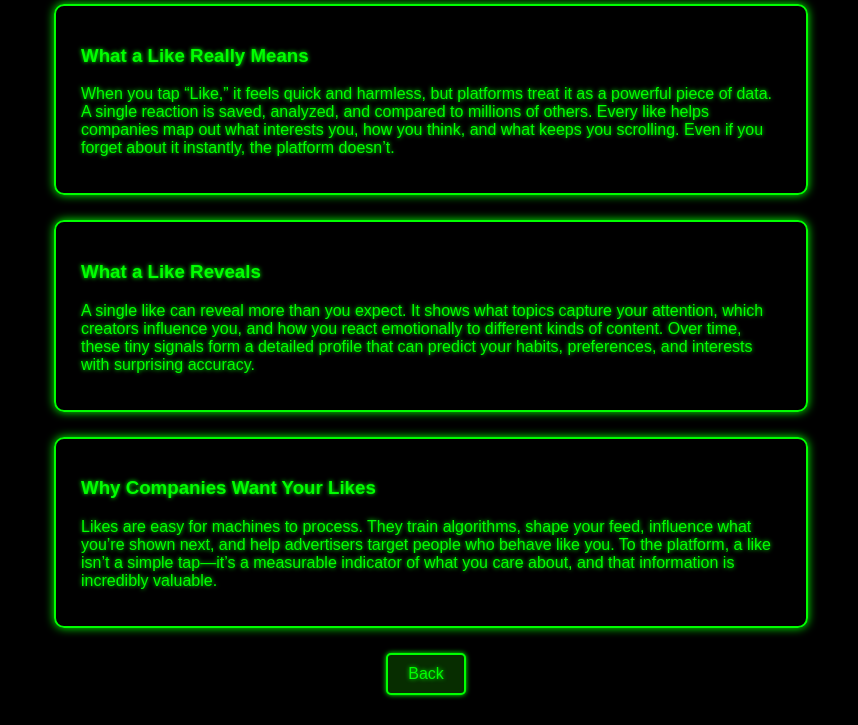
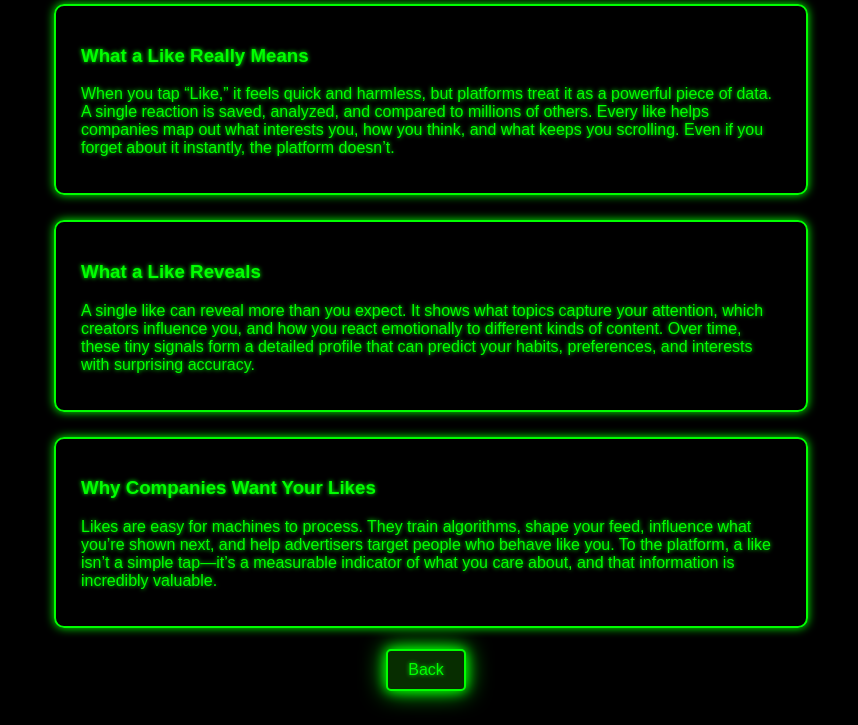
Before and after one commit to EmmettWalthers/cart-211, a plain HTML site: page like.html in a window 1280 px wide. In both pictures the pointer is over the button "Back". Shown: the part 116-841 px from the top of the page, without its empty margins (209-1067 px from the left). Drawn offline with Linux system fonts and the light colour scheme; a web font is replaced by a local one.

Commit message:
Update style.css

```diff
--- a/style.css
+++ b/style.css
@@ -252,11 +252,11 @@ button:hover {
 	gap: 20px;
 }
 
-.interaction-buttons button .button-container button {
+.interaction-buttons button, .button-container button {
 	transition: 0.3s ease, box-shadow 0.3s ease;
 }
 
-.interaction-buttons button:hover .button-container button:hover {
+.interaction-buttons button:hover, .button-container button:hover {
 	transform: translateY(-4px);
 	box-shadow: 0 0 12px rgb(0,255,0), 0 0 25px rgb(0,255,0);
 }
```
